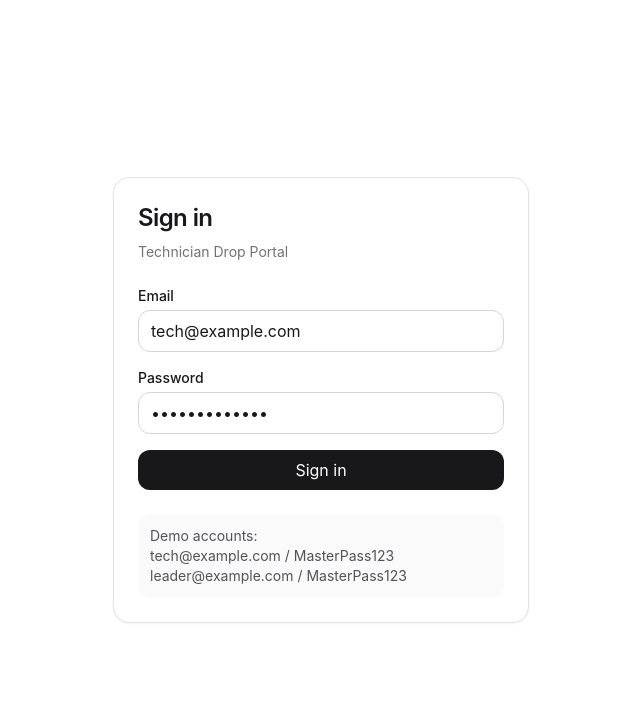
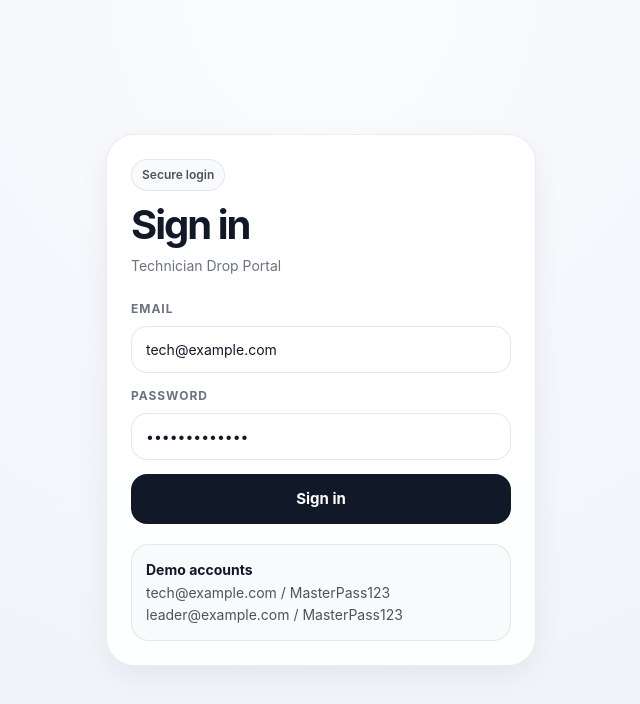
Before and after one commit to droidhackzor/technician-drop-portal, a Next.js app: page /login in a window 1280 px wide. Shown: the top 704 px of the page, without its empty margins (319-959 px from the left). Built offline with nearby package versions, Linux system fonts and the light colour scheme.

Commit message:
Update page.tsx

```diff
--- a/app/login/page.tsx
+++ b/app/login/page.tsx
@@ -21,9 +21,7 @@ function LoginForm() {
     try {
       const res = await fetch('/api/auth/login', {
         method: 'POST',
-        headers: {
-          'Content-Type': 'application/json',
-        },
+        headers: { 'Content-Type': 'application/json' },
         body: JSON.stringify({ email, password }),
       });
 
@@ -44,43 +42,128 @@ function LoginForm() {
   }
 
   return (
-    <main className="min-h-screen bg-white text-zinc-900">
-      <div className="mx-auto flex min-h-screen max-w-md items-center px-4 py-8">
-        <div className="w-full rounded-2xl border border-zinc-200 bg-white p-6 shadow-sm">
-          <div className="mb-6">
-            <h1 className="text-2xl font-semibold tracking-tight">Sign in</h1>
-            <p className="mt-2 text-sm text-zinc-500">
+    <main
+      style={{
+        minHeight: '100vh',
+        display: 'grid',
+        placeItems: 'center',
+        background:
+          'radial-gradient(circle at top, #fbfcfe 0%, #f4f6fb 45%, #edf2f7 100%)',
+        padding: 16,
+        fontFamily:
+          'Inter, ui-sans-serif, system-ui, -apple-system, BlinkMacSystemFont, "Segoe UI", sans-serif',
+      }}
+    >
+      <div
+        style={{
+          width: '100%',
+          maxWidth: 430,
+          background: 'rgba(255,255,255,0.92)',
+          border: '1px solid rgba(15,23,42,0.08)',
+          borderRadius: 28,
+          boxShadow: '0 10px 30px rgba(15,23,42,0.06)',
+          padding: 24,
+        }}
+      >
+        <div
+          style={{
+            display: 'inline-flex',
+            borderRadius: 999,
+            border: '1px solid rgba(15,23,42,0.08)',
+            background: '#f8fafc',
+            color: '#52525b',
+            fontSize: 12,
+            fontWeight: 600,
+            padding: '6px 10px',
+            marginBottom: 14,
+          }}
+        >
+          Secure login
+        </div>
+
+        <h1
+          style={{
+            margin: 0,
+            fontSize: 40,
+            lineHeight: 1,
+            letterSpacing: '-0.05em',
+            color: '#111827',
+            fontWeight: 700,
+          }}
+        >
+          Sign in
+        </h1>
+
+        <p
+          style={{
+            margin: '10px 0 24px',
+            fontSize: 14,
+            color: '#6b7280',
+          }}
+        >
           Technician Drop Portal
         </p>
-          </div>
 
-          <form onSubmit={handleSubmit} className="space-y-4">
+        <form onSubmit={handleSubmit} style={{ display: 'grid', gap: 14 }}>
           <div>
-              <label className="mb-1 block text-sm font-medium">Email</label>
+            <label
+              style={{
+                display: 'block',
+                marginBottom: 8,
+                fontSize: 12,
+                fontWeight: 700,
+                letterSpacing: '0.08em',
+                textTransform: 'uppercase',
+                color: '#6b7280',
+              }}
+            >
+              Email
+            </label>
             <input
-                className="w-full rounded-xl border border-zinc-300 px-3 py-2 outline-none focus:border-zinc-500"
               type="email"
               value={email}
               onChange={(e) => setEmail(e.target.value)}
               autoComplete="email"
               required
+              style={inputStyle}
             />
           </div>
 
           <div>
-              <label className="mb-1 block text-sm font-medium">Password</label>
+            <label
+              style={{
+                display: 'block',
+                marginBottom: 8,
+                fontSize: 12,
+                fontWeight: 700,
+                letterSpacing: '0.08em',
+                textTransform: 'uppercase',
+                color: '#6b7280',
+              }}
+            >
+              Password
+            </label>
             <input
-                className="w-full rounded-xl border border-zinc-300 px-3 py-2 outline-none focus:border-zinc-500"
               type="password"
               value={password}
               onChange={(e) => setPassword(e.target.value)}
               autoComplete="current-password"
               required
+              style={inputStyle}
             />
           </div>
 
           {error ? (
-              <div className="rounded-xl border border-red-200 bg-red-50 px-3 py-2 text-sm text-red-700">
+            <div
+              style={{
+                borderRadius: 16,
+                border: '1px solid #fecaca',
+                background: '#fef2f2',
+                color: '#b91c1c',
+                padding: '12px 14px',
+                fontSize: 14,
+              }}
+            >
               {error}
             </div>
           ) : null}
@@ -88,28 +171,61 @@ function LoginForm() {
           <button
             type="submit"
             disabled={loading}
-              className="w-full rounded-xl bg-zinc-900 px-4 py-2 text-white disabled:opacity-60"
+            style={{
+              width: '100%',
+              borderRadius: 16,
+              border: 'none',
+              background: '#111827',
+              color: '#fff',
+              fontSize: 15,
+              fontWeight: 700,
+              padding: '14px 16px',
+              cursor: 'pointer',
+              opacity: loading ? 0.7 : 1,
+            }}
           >
             {loading ? 'Signing in...' : 'Sign in'}
           </button>
         </form>
 
-          <div className="mt-6 rounded-xl bg-zinc-50 p-3 text-sm text-zinc-600">
-            Demo accounts:
+        <div
+          style={{
+            marginTop: 20,
+            borderRadius: 18,
+            border: '1px solid rgba(15,23,42,0.08)',
+            background: '#f8fafc',
+            padding: 14,
+            fontSize: 14,
+            color: '#52525b',
+            lineHeight: 1.6,
+          }}
+        >
+          <strong style={{ color: '#111827' }}>Demo accounts</strong>
           <br />
           tech@example.com / MasterPass123
           <br />
           leader@example.com / MasterPass123
         </div>
       </div>
-      </div>
     </main>
   );
 }
 
+const inputStyle: React.CSSProperties = {
+  width: '100%',
+  borderRadius: 16,
+  border: '1px solid rgba(15,23,42,0.1)',
+  background: '#fff',
+  color: '#111827',
+  fontSize: 14,
+  padding: '12px 14px',
+  outline: 'none',
+  boxSizing: 'border-box',
+};
+
 export default function LoginPage() {
   return (
-    <Suspense fallback={<div className="min-h-screen bg-white" />}>
+    <Suspense fallback={<div style={{ minHeight: '100vh', background: '#f4f6fb' }} />}>
       <LoginForm />
     </Suspense>
   );
```
Lines whose indentation alone changed are shown as unchanged.
